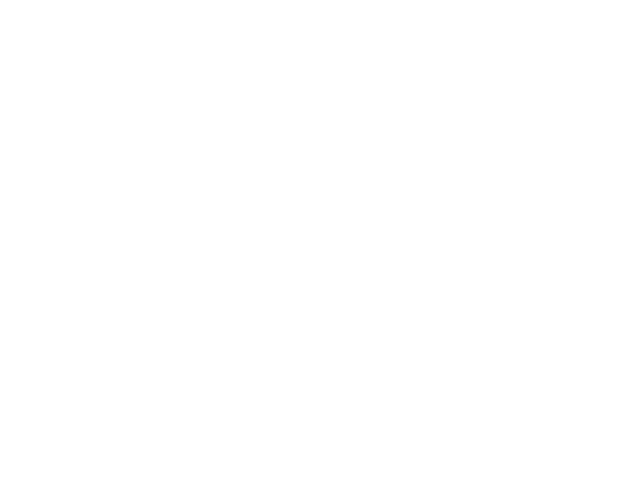
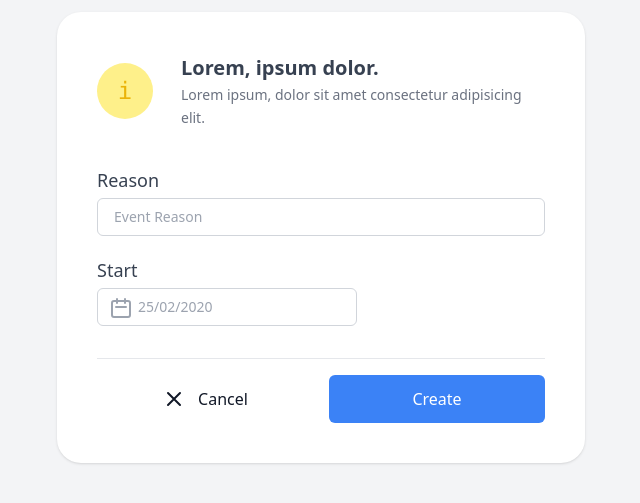
Before and after one commit to anhemcb1234/vue-config, a Vue app: page /checkout in a window 1280 px wide. Shown: the part 163-666 px from the top of the page, without its empty margins (319-959 px from the left). Built offline with nearby package versions, Linux system fonts and the light colour scheme.

Commit message:
mien commit

```diff
--- a/public/index.html
+++ b/public/index.html
@@ -7,7 +7,7 @@
     <link rel="icon" href="<%= BASE_URL %>favicon.ico">
     <title><%= htmlWebpackPlugin.options.title %></title>
       <link rel="stylesheet" href="https://cdnjs.cloudflare.com/ajax/libs/font-awesome/6.1.1/css/all.min.css" integrity="sha512-KfkfwYDsLkIlwQp6LFnl8zNdLGxu9YAA1QvwINks4PhcElQSvqcyVLLD9aMhXd13uQjoXtEKNosOWaZqXgel0g==" crossorigin="anonymous" referrerpolicy="no-referrer" />
-  </head>
+    </head>
   <body>
     <noscript>
       <strong>We're sorry but <%= htmlWebpackPlugin.options.title %> doesn't work properly without JavaScript enabled. Please enable it to continue.</strong>
--- a/src/components/Login.vue
+++ b/src/components/Login.vue
@@ -5,7 +5,7 @@
         <div class="hidden lg:block lg:w-1/2 bg-cover" style="background-image:url('https://images.unsplash.com/photo-1546514714-df0ccc50d7bf?ixlib=rb-1.2.1&ixid=eyJhcHBfaWQiOjEyMDd9&auto=format&fit=crop&w=667&q=80')"></div>
         <div class="w-full p-8 lg:w-1/2">
             <h2 class="text-2xl font-semibold text-gray-700 text-center">Brand</h2>
-            <p class="text-xl text-gray-600 text-center">Welcome back!</p>
+            <p class="text-xl text-gray-600 text-center">Welcome !</p>
             <a href="#" class="flex items-center justify-center mt-4 text-white rounded-lg shadow-md hover:bg-gray-100">
                 <div class="px-4 py-3">
                     <svg class="h-6 w-6" viewBox="0 0 40 40">
--- /dev/null
+++ b/src/page/Checkout.vue
@@ -0,0 +1,77 @@
+<template>
+<div>
+
+ <!--
+  UI Design Prototype
+  Link : https://dribbble.com/shots/10452538-React-UI-Components
+-->
+<div class="min-h-screen bg-gray-100 py-6 flex flex-col justify-center sm:py-12">
+  <div class="relative py-3 sm:max-w-xl sm:mx-auto">
+    <div class="relative px-4 py-10 bg-white mx-8 md:mx-0 shadow rounded-3xl sm:p-10">
+      <div class="max-w-md mx-auto">
+        <div class="flex items-center space-x-5">
+          <div class="h-14 w-14 bg-yellow-200 rounded-full flex flex-shrink-0 justify-center items-center text-yellow-500 text-2xl font-mono">i</div>
+          <div class="block pl-2 font-semibold text-xl self-start text-gray-700">
+            <h2 class="leading-relaxed">Lorem, ipsum dolor.</h2>
+            <p class="text-sm text-gray-500 font-normal leading-relaxed">Lorem ipsum, dolor sit amet consectetur adipisicing elit.</p>
+          </div>
+        </div>
+        <div class="divide-y divide-gray-200">
+          <div class="py-8 text-base leading-6 space-y-4 text-gray-700 sm:text-lg sm:leading-7">
+            <div class="flex flex-col">
+              <label class="leading-loose">Reason</label>
+              <input type="text" class="px-4 py-2 border focus:ring-gray-500 focus:border-gray-900 w-full sm:text-sm border-gray-300 rounded-md focus:outline-none text-gray-600" placeholder="Event Reason">
+            </div>
+            <!-- <div class="flex flex-col">
+              <label class="leading-loose">Ev</label>
+              <input type="text" class="px-4 py-2 border focus:ring-gray-500 focus:border-gray-900 w-full sm:text-sm border-gray-300 rounded-md focus:outline-none text-gray-600" placeholder="Optional">
+            </div> -->
+            <div class="flex items-center space-x-4">
+              <div class="flex flex-col">
+                <label class="leading-loose">Start</label>
+                <div class="relative focus-within:text-gray-600 text-gray-400">
+                  <input type="text" class="pr-4 pl-10 py-2 border w-full focus:ring-gray-500 focus:border-gray-900 sm:text-sm border-gray-300 rounded-md focus:outline-none text-gray-600" placeholder="25/02/2020">
+                  <div class="absolute left-3 top-2">
+                    <svg class="w-6 h-6" fill="none" stroke="currentColor" viewBox="0 0 24 24" xmlns="http://www.w3.org/2000/svg"><path stroke-linecap="round" stroke-linejoin="round" stroke-width="2" d="M8 7V3m8 4V3m-9 8h10M5 21h14a2 2 0 002-2V7a2 2 0 00-2-2H5a2 2 0 00-2 2v12a2 2 0 002 2z"></path></svg>
+                  </div>
+                </div>
+              </div>
+              <!-- <div class="flex flex-col">
+                <label class="leading-loose">End</label>
+                <div class="relative focus-within:text-gray-600 text-gray-400">
+                  <input type="text" class="pr-4 pl-10 py-2 border focus:ring-gray-500 focus:border-gray-900 w-full sm:text-sm border-gray-300 rounded-md focus:outline-none text-gray-600" placeholder="26/02/2020">
+                  <div class="absolute left-3 top-2">
+                    <svg class="w-6 h-6" fill="none" stroke="currentColor" viewBox="0 0 24 24" xmlns="http://www.w3.org/2000/svg"><path stroke-linecap="round" stroke-linejoin="round" stroke-width="2" d="M8 7V3m8 4V3m-9 8h10M5 21h14a2 2 0 002-2V7a2 2 0 00-2-2H5a2 2 0 00-2 2v12a2 2 0 002 2z"></path></svg>
+                  </div>
+                </div>
+              </div> -->
+            </div>
+            <!-- <div class="flex flex-col">
+              <label class="leading-loose">Event Description</label>
+              <input type="text" class="px-4 py-2 border focus:ring-gray-500 focus:border-gray-900 w-full sm:text-sm border-gray-300 rounded-md focus:outline-none text-gray-600" placeholder="Optional">
+            </div> -->
+          </div>
+          <div class="pt-4 flex items-center space-x-4">
+              <button class="flex justify-center items-center w-full text-gray-900 px-4 py-3 rounded-md focus:outline-none">
+                <svg class="w-6 h-6 mr-3" fill="none" stroke="currentColor" viewBox="0 0 24 24" xmlns="http://www.w3.org/2000/svg"><path stroke-linecap="round" stroke-linejoin="round" stroke-width="2" d="M6 18L18 6M6 6l12 12"></path></svg> Cancel
+              </button>
+              <button class="bg-blue-500 flex justify-center items-center w-full text-white px-4 py-3 rounded-md focus:outline-none">Create</button>
+          </div>
+        </div>
+      </div>
+    </div>
+  </div>
+</div>
+
+    </div>
+</template>
+
+<script>
+export default {
+
+}
+</script>
+
+<style>
+
+</style>
--- a/src/page/HomePage.vue
+++ b/src/page/HomePage.vue
@@ -1,6 +1,39 @@
 <template>
 <div>
    <Nav> </Nav>
+
+   <div class="grid grid-cols-3 mx-5 mt-8">
+
+    <div class="flex justify-center">
+  <div class="block p-6 rounded-lg shadow-lg bg-white max-w-sm">
+    <h5 class="text-gray-900 text-xl leading-tight font-bold mb-2">Chấm công</h5>
+    <p class="text-gray-700 text-base mb-4">
+      Lorem ipsum dolor sit amet consectetur adipisicing elit. Aperiam, debitis!
+    </p>
+    <button type="button" class=" inline-block px-6 py-2.5 bg-blue-600 text-white font-medium text-xs leading-tight uppercase rounded shadow-md hover:bg-blue-700 hover:shadow-lg focus:bg-blue-700 focus:shadow-lg focus:outline-none focus:ring-0 active:bg-blue-800 active:shadow-lg transition duration-150 ease-in-out">Submit</button>
+   </div>
+   </div>
+
+ <div class="flex justify-center">
+  <div class="block p-6 rounded-lg shadow-lg bg-white max-w-sm">
+    <h5 class="text-gray-900 text-xl leading-tight  mb-2 font-bold">Xin làm thêm giờ</h5>
+    <p class="text-gray-700 text-base mb-4">
+     Lorem ipsum dolor sit amet consectetur, adipisicing elit. Esse, dolorum!
+    </p>
+    <button type="button" class=" inline-block px-6 py-2.5 bg-blue-600 text-white font-medium text-xs leading-tight uppercase rounded shadow-md hover:bg-blue-700 hover:shadow-lg focus:bg-blue-700 focus:shadow-lg focus:outline-none focus:ring-0 active:bg-blue-800 active:shadow-lg transition duration-150 ease-in-out">Submit</button>
+  </div>
+</div>
+
+ <div class="flex justify-center">
+  <div class="block p-6 rounded-lg shadow-lg bg-white max-w-sm">
+    <h5 class="text-gray-900 text-xl leading-tight  mb-2 font-bold">Xin về sớm</h5>
+    <p class="text-gray-700 text-base mb-4">
+      Lorem ipsum dolor sit amet, consectetur adipisicing elit. Perferendis, dolorum.
+    </p>
+    <button type="button" class=" inline-block px-6 py-2.5 bg-blue-600 text-white font-medium text-xs leading-tight uppercase rounded shadow-md hover:bg-blue-700 hover:shadow-lg focus:bg-blue-700 focus:shadow-lg focus:outline-none focus:ring-0 active:bg-blue-800 active:shadow-lg transition duration-150 ease-in-out">Submit</button>
+  </div>
+</div>
+   </div>
 
   </div>
 </template>
--- a/src/routes/index.js
+++ b/src/routes/index.js
@@ -17,6 +17,12 @@ export const router = new VueRouter({
             path:'/nav',
             name:'nav',
             component:()=>import('@/components/Nav.vue')
+        },
+
+        {
+            path:'/checkout',
+            name:'checkout',
+            component:()=>import('@/page/Checkout.vue')
         }
     ],
     mode: "history"
--- a/tailwind.config.js
+++ b/tailwind.config.js
@@ -7,5 +7,7 @@ module.exports = {
   theme: {
     extend: {},
   },
-  plugins: [],
+  plugins: [
+
+  ],
 }
```
